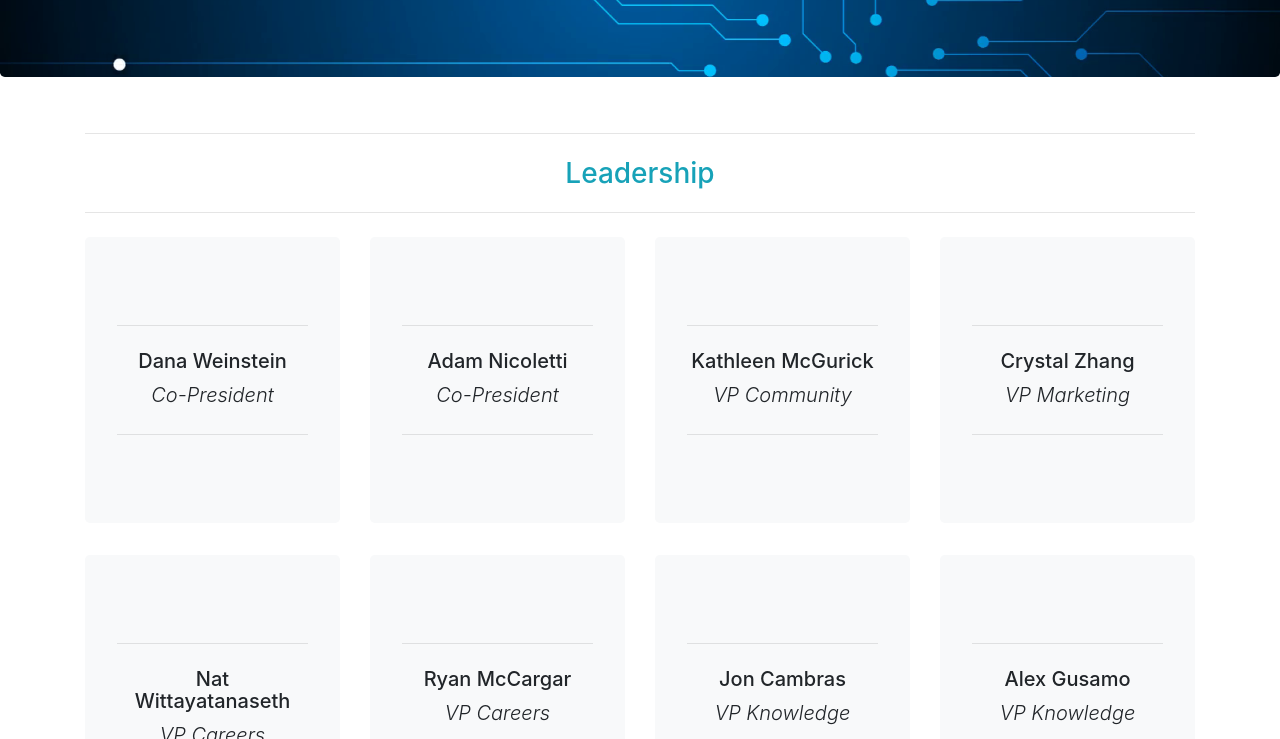
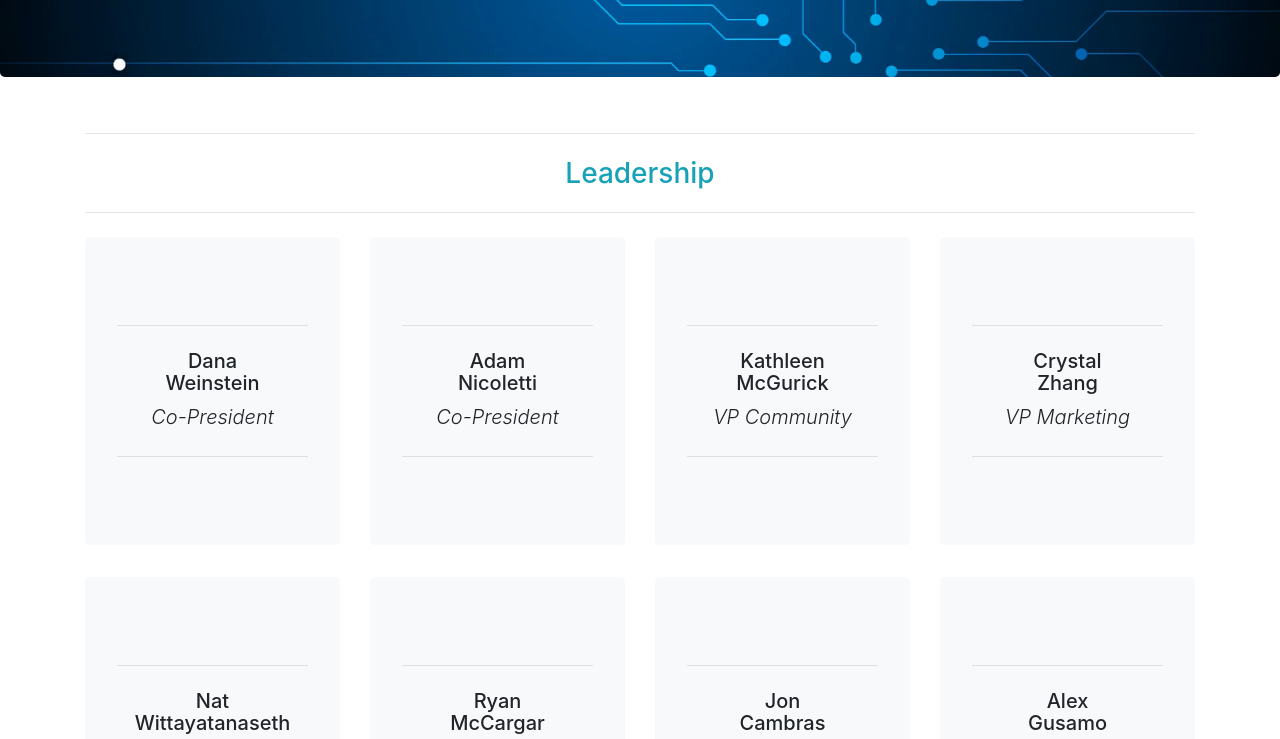
Before and after one commit to rmccargar/rmccargar.github.io, a plain HTML site: page team.html in a window 1280 px wide. Shown: the part 233-972 px from the top of the page. Drawn offline with nearby package versions, Linux system fonts and the light colour scheme.

Commit message:
mobile optimization

```diff
--- a/team.html
+++ b/team.html
@@ -63,7 +63,7 @@
         <div class="col">
           <div class="jumbotron bg-light">
             <hr class="my-4">
-            <h5 class="display-6">Dana Weinstein</h5>
+            <h5 class="display-6">Dana<br>Weinstein</h5>
             <p class="lead font-italic">Co-President</p>
             <hr class="my-4">
           </div>
@@ -72,7 +72,7 @@
         <div class="col">
           <div class="jumbotron bg-light">
             <hr class="my-4">
-            <h5 class="display-6">Adam Nicoletti</h5>
+            <h5 class="display-6">Adam<br>Nicoletti</h5>
             <p class="lead font-italic">Co-President</p>
             <hr class="my-4">
           </div>
@@ -81,7 +81,7 @@
         <div class="col">
           <div class="jumbotron bg-light">
             <hr class="my-4">
-            <h5 class="display-6">Kathleen McGurick</h5>
+            <h5 class="display-6">Kathleen<br>McGurick</h5>
             <p class="lead font-italic">VP Community</p>
             <hr class="my-4">
           </div>
@@ -90,7 +90,7 @@
         <div class="col">
           <div class="jumbotron bg-light">
             <hr class="my-4">
-            <h5 class="display-6">Crystal Zhang</h5>
+            <h5 class="display-6">Crystal<br>Zhang</h5>
             <p class="lead font-italic">VP Marketing</p>
             <hr class="my-4">
           </div>
@@ -101,7 +101,7 @@
         <div class="col">
           <div class="jumbotron bg-light">
             <hr class="my-4">
-            <h5 class="display-6">Nat Wittayatanaseth</h5>
+            <h5 class="display-6">Nat<br>Wittayatanaseth</h5>
             <p class="lead font-italic">VP Careers</p>
             <hr class="my-4">
           </div>
@@ -110,7 +110,7 @@
         <div class="col">
           <div class="jumbotron bg-light">
             <hr class="my-4">
-            <h5 class="display-6">Ryan McCargar</h5>
+            <h5 class="display-6">Ryan<br>McCargar</h5>
             <p class="lead font-italic">VP Careers</p>
             <hr class="my-4">
           </div>
@@ -119,7 +119,7 @@
         <div class="col">
           <div class="jumbotron bg-light">
             <hr class="my-4">
-            <h5 class="display-6">Jon Cambras</h5>
+            <h5 class="display-6">Jon<br>Cambras</h5>
             <p class="lead font-italic">VP Knowledge</p>
             <hr class="my-4">
           </div>
@@ -128,7 +128,7 @@
         <div class="col">
           <div class="jumbotron bg-light">
             <hr class="my-4">
-            <h5 class="display-6">Alex Gusamo</h5>
+            <h5 class="display-6">Alex<br>Gusamo</h5>
             <p class="lead font-italic">VP Knowledge</p>
             <hr class="my-4">
           </div>
```
